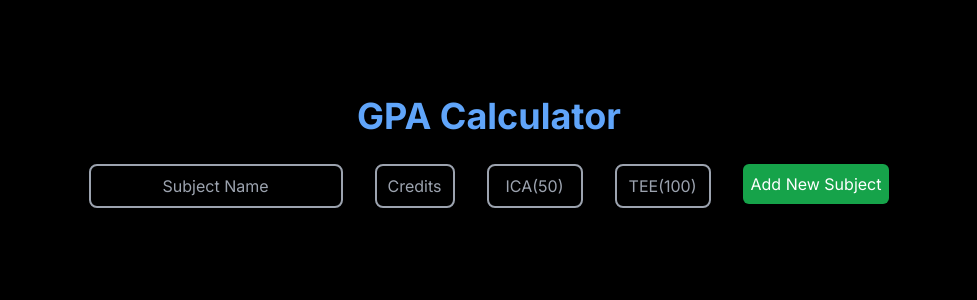
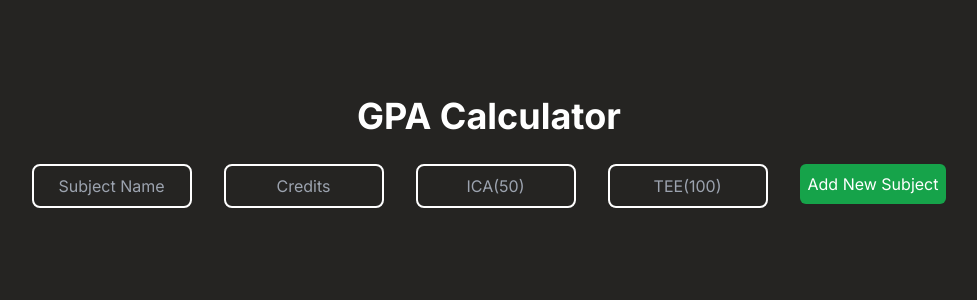
Before and after one commit to naitik-lodha/gpa-calculator, a Next.js app: page / in a window 1280 px wide. Shown: the top 300 px of the page, without its empty margins (151-1128 px from the left). Built offline with nearby package versions, Linux system fonts and the light colour scheme.

Commit message:
updated look for the website

```diff
--- a/package.json
+++ b/package.json
@@ -10,7 +10,7 @@
   },
   "dependencies": {
     "autoprefixer": "10.4.14",
-    "next": "13.3.1",
+    "next": "^13.3.1",
     "postcss": "8.4.23",
     "react": "18.2.0",
     "react-dom": "18.2.0",
--- a/src/components/subjectForm.js
+++ b/src/components/subjectForm.js
@@ -1,7 +1,7 @@
 const SubjectForm = ({ subject, setSubject, addSubject }) => {
   //Style for input tags
   const inputStyle =
-    "border-2 rounded-lg p-2 m-3 border-gray-400 text-blue bg-black text-center md:mx-4";
+    "border-2 rounded-lg p-2 m-3 w-40 border-white text-white text-center md:mx-4";
 
   return (
     <div className="form my-4 md:flex">
--- a/src/pages/_document.js
+++ b/src/pages/_document.js
@@ -2,8 +2,13 @@ import { Html, Head, Main, NextScript } from 'next/document'
 
 export default function Document() {
   return (
-    <Html lang="en">
-      <Head />
+    <Html>
+      <Head>
+        {/* Google  Web Fonts (Outfit) */}
+        <link rel="preconnect" href="https://fonts.googleapis.com" />
+        <link rel="preconnect" href="https://fonts.gstatic.com" crossorigin />
+        <link href="https://fonts.googleapis.com/css2?family=Inter:wght@600&display=swap" rel="stylesheet"/>
+      </Head>
       <body>
         <Main />
         <NextScript />
--- a/src/pages/index.js
+++ b/src/pages/index.js
@@ -83,13 +83,13 @@ export default function Home() {
         <meta name="robots" content="index, follow" />
       </Head>
       <main
-        className={`flex text-center min-h-screen w-full text-white bg-black flex-col items-center  p-24 ${inter.className}`}
+        className={`flex text-center min-h-screen w-full text-white flex-col items-center  p-24 ${inter.className}`}
       >
-        <h1 className="font-bold text-4xl text-blue-400">GPA Calculator</h1>
+        <h1 className="font-bold text-4xl ">GPA Calculator</h1>
         {GPA ? (
           <div>
             Your GPA is :<br />
-            <h1 className="text-5xl mt-4 animate-pulse text-pink-500">{GPA}</h1>
+            <h1 className="text-5xl mt-4 animate-pulse text-pink-400">{GPA}</h1>
           </div>
         ) : (
           <></>
--- a/src/styles/globals.css
+++ b/src/styles/globals.css
@@ -2,9 +2,6 @@
 @tailwind components;
 @tailwind utilities;
 
-* {
-  background-color: black;
-}
 @layer base {
   input[type="number"]::-webkit-inner-spin-button,
   input[type="number"]::-webkit-outer-spin-button {
@@ -12,3 +9,16 @@
     margin: 0;
   }
 }
+* {
+  background-color: #252422;
+  font-family: 'Inter', sans-serif;
+}
+main{
+  color: #2EC4B6;
+}
+thead{
+  color: #2EC4B6;
+}
+tbody{
+  color: #FDFFFC;
+}
```
Also changed, not shown: 1 other file (tests, documents, lock files or other folders).
